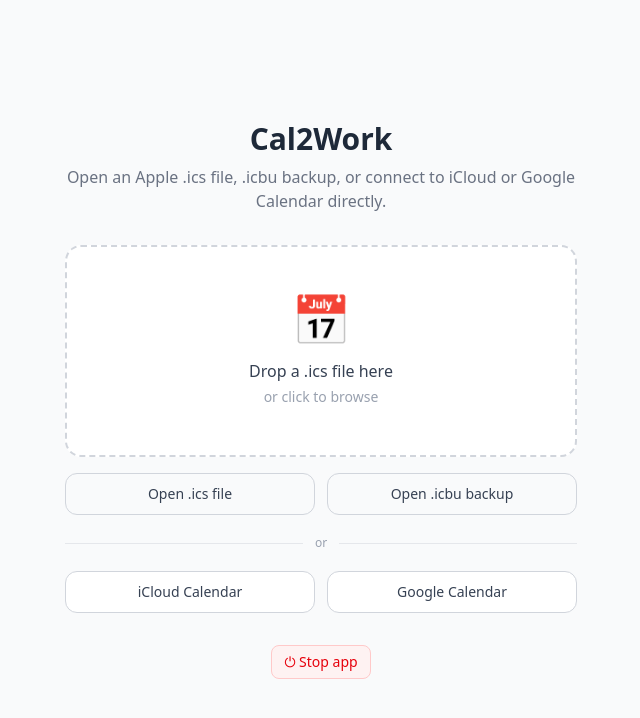
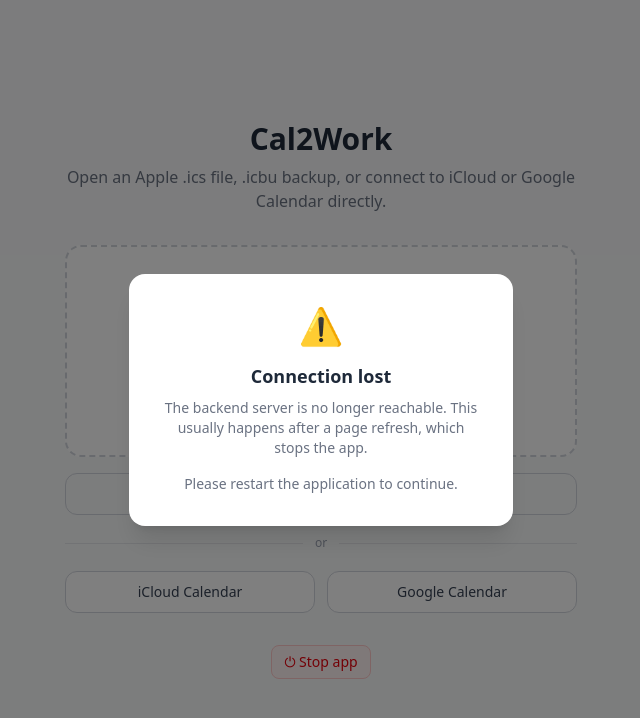
Before and after one commit to CGangDev/cal2work, a React (Vite) app: page / in a window 1280 px wide. Shown: the top 718 px of the page, without its empty margins (319-959 px from the left). Built offline with nearby package versions, Linux system fonts and the light colour scheme; no server answers.

Commit message:
Add connection-lost overlay when backend becomes unreachable
Shows a full-screen warning if the server stops responding (e.g. after
a page refresh triggers the beforeunload shutdown). Polls /api/vault/status
every 4s with a 3s timeout to detect disconnection.

```diff
--- a/src/App.tsx
+++ b/src/App.tsx
@@ -6,6 +6,7 @@
 import { TimeframeFilter } from './components/TimeframeFilter';
 import { SelectedEventsSidebar } from './components/SelectedEventsSidebar';
 import { StopButton } from './components/StopButton';
+import { ConnectionLost } from './components/ConnectionLost';
 import { VaultUnlockModal } from './components/VaultUnlockModal';
 import { VaultCreateModal } from './components/VaultCreateModal';
 import { VaultSettingsModal } from './components/VaultSettingsModal';
@@ -271,22 +272,26 @@
 
   // Show vault modals before anything else
   if (showUnlock) {
-    return <VaultUnlockModal onUnlocked={handleVaultUnlocked} onSkip={handleVaultSkip} onCreate={handleShowCreate} />;
+    return <><ConnectionLost /><VaultUnlockModal onUnlocked={handleVaultUnlocked} onSkip={handleVaultSkip} onCreate={handleShowCreate} /></>;
   }
   if (showCreate) {
-    return <VaultCreateModal onCreated={handleVaultCreated} onCancel={handleCreateCancel} />;
+    return <><ConnectionLost /><VaultCreateModal onCreated={handleVaultCreated} onCancel={handleCreateCancel} /></>;
   }
   if (!vaultChecked || autoConnecting) {
     return (
-      <div className="flex items-center justify-center min-h-screen bg-gray-50">
-        <p className="text-gray-500 text-sm">{autoConnecting ? 'Connecting to saved calendars…' : ''}</p>
-      </div>
+      <>
+        <ConnectionLost />
+        <div className="flex items-center justify-center min-h-screen bg-gray-50">
+          <p className="text-gray-500 text-sm">{autoConnecting ? 'Connecting to saved calendars…' : ''}</p>
+        </div>
+      </>
     );
   }
 
   if (events.length === 0) {
     return (
       <>
+        <ConnectionLost />
         <FileDropzone
           onLoaded={handleLoaded}
           savedCredentials={savedCredentials}
@@ -305,6 +310,7 @@
 
   return (
     <div className="flex flex-col h-screen bg-gray-50">
+      <ConnectionLost />
       <header className="flex items-center justify-between px-4 py-2.5 bg-white border-b border-gray-200 gap-4">
         <button
           onClick={() => { setEvents([]); setSelected([]); }}
--- /dev/null
+++ b/src/components/ConnectionLost.tsx
@@ -0,0 +1,45 @@
+import { useState, useEffect } from 'react';
+
+export function ConnectionLost() {
+  const [disconnected, setDisconnected] = useState(false);
+
+  useEffect(() => {
+    let alive = true;
+
+    async function check() {
+      try {
+        const res = await fetch('/api/vault/status', { method: 'GET', signal: AbortSignal.timeout(3000) });
+        if (alive) setDisconnected(!res.ok);
+      } catch {
+        if (alive) setDisconnected(true);
+      }
+    }
+
+    // Initial check after a short delay (gives server time to respond after load)
+    const initial = setTimeout(check, 1500);
+    const interval = setInterval(check, 4000);
+
+    return () => {
+      alive = false;
+      clearTimeout(initial);
+      clearInterval(interval);
+    };
+  }, []);
+
+  if (!disconnected) return null;
+
+  return (
+    <div className="fixed inset-0 bg-black/50 flex items-center justify-center z-[9999]">
+      <div className="bg-white rounded-2xl shadow-xl p-8 max-w-sm text-center">
+        <div className="text-4xl mb-4">⚠️</div>
+        <h2 className="text-lg font-semibold text-gray-800 mb-2">Connection lost</h2>
+        <p className="text-sm text-gray-500 mb-4">
+          The backend server is no longer reachable. This usually happens after a page refresh, which stops the app.
+        </p>
+        <p className="text-sm text-gray-500">
+          Please restart the application to continue.
+        </p>
+      </div>
+    </div>
+  );
+}
```
